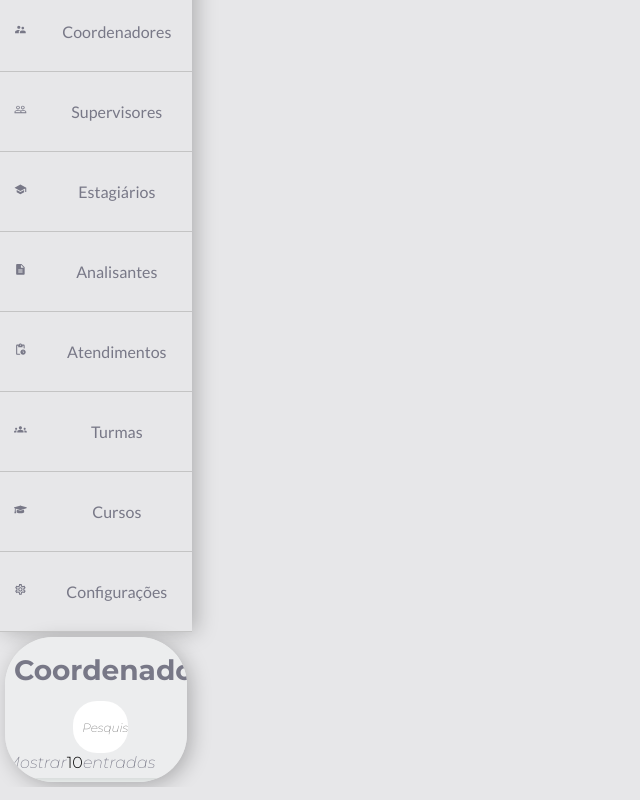
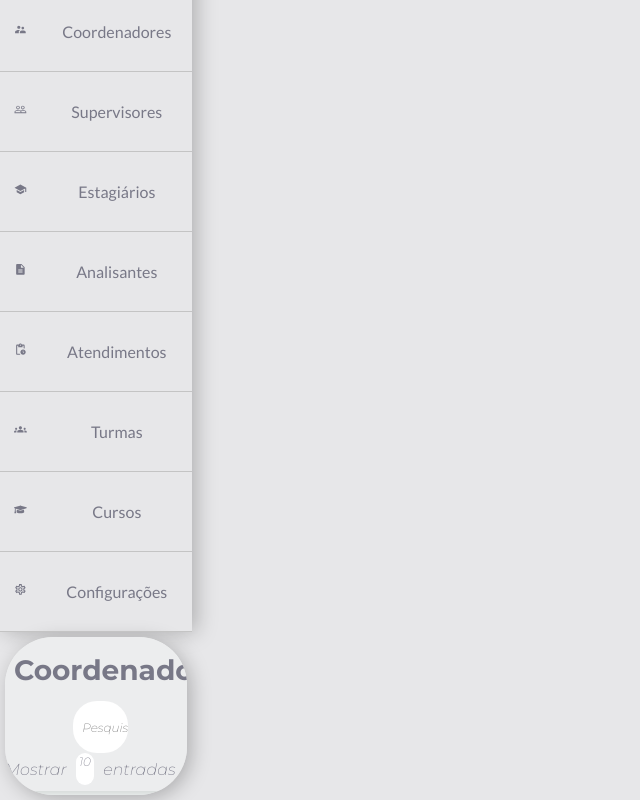
Before and after one commit to thiago-mfernandes/CepCop-React, a React (Create React App) app in the folder cepcop-react/: page / in a window 1280 px wide. Shown: the part 188-988 px from the top of the page, without its empty margins (0-640 px from the left). Built offline with nearby package versions, Linux system fonts and the light colour scheme.

Commit message:
output implementado

```diff
--- a/cepcop-react/src/components/Acoes/Buscar/Index.tsx
+++ b/cepcop-react/src/components/Acoes/Buscar/Index.tsx
@@ -2,6 +2,7 @@ import InputPadrao  from "src/components/UI/Input/InputPadrao";
 import Container from "../Container";
 import styled from 'styled-components';
 import {cinzaEscuro} from '../../UI/variaveis';
+import Output from "src/components/UI/Output/Index";
 
 const Conteudo = styled.p`
     color: ${cinzaEscuro};
@@ -23,7 +24,7 @@ function Buscar() {
                 <Conteudo>
                     Mostrar
                 </Conteudo>
-                <div className="output-bloco-busca">10</div>
+                <Output valor={10} /> {/*mockar o dado aqui*/}
                 <Conteudo>
                     entradas
                 </Conteudo>
--- /dev/null
+++ b/cepcop-react/src/components/UI/Output/Index.tsx
@@ -0,0 +1,11 @@
+import { Container } from "./styles";
+
+interface OutputPros {
+    valor: number;
+}
+
+const Output: React.FC<OutputPros> = ({ valor }) => (
+    <Container>{valor}</Container>
+);
+
+export default Output;
--- /dev/null
+++ b/cepcop-react/src/components/UI/Output/styles.ts
@@ -0,0 +1,23 @@
+import { branco } from "./../variaveis";
+import { cinzaEscuro } from "src/components/UI/variaveis";
+import styled from "styled-components";
+
+export const Container = styled.div`
+    color: ${cinzaEscuro};
+    font-size: 0.75rem;
+    font-style: italic;
+    font-weight: lighter;
+    height: 4vh;
+    width: 10%;
+    background-color: ${branco};
+    border-radius: 16px;
+    margin: 0 5%;
+    padding: 0.75%;
+    text-align: center;
+
+    //----------------------------------------------->
+    @media screen and (max-width: 768px) {
+        height: 4vh;
+        width: 10%;
+    }
+`;
```
